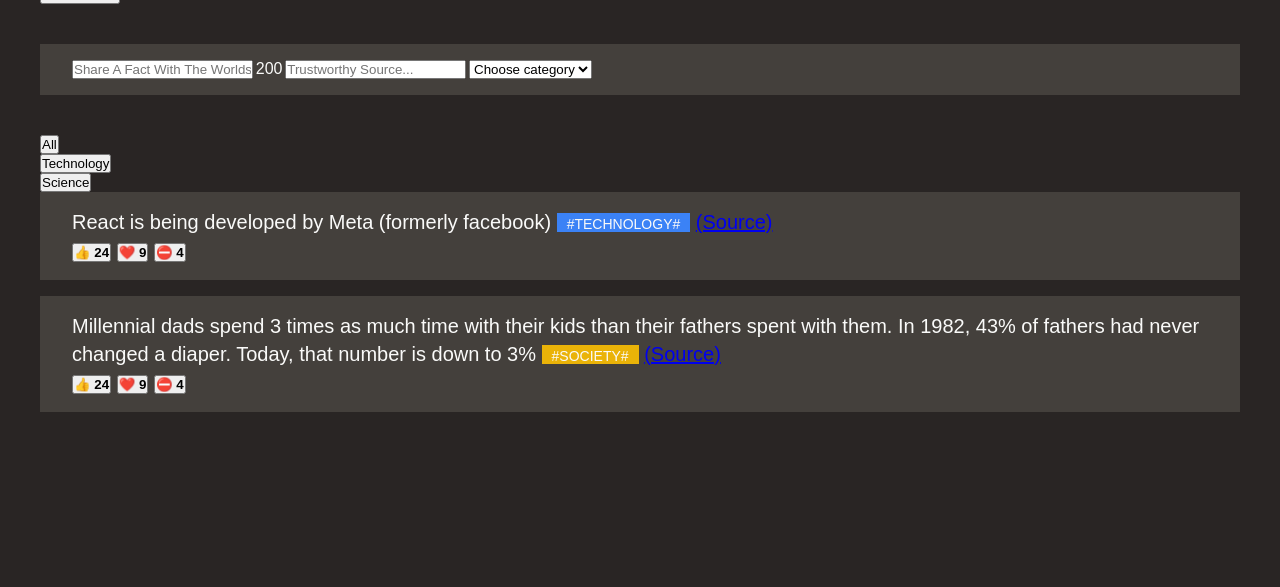
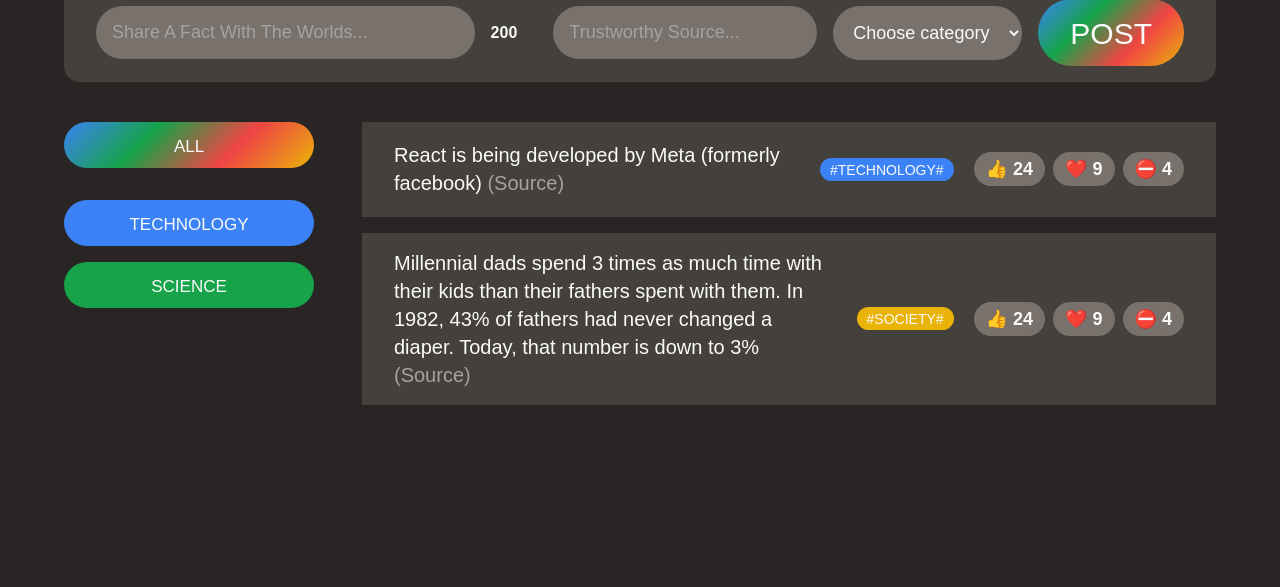
Before and after one commit to SaiYanNaing23/M.N-C01-React, a plain HTML site: page index.html in a window 1280 px wide. Shown: the part 213-800 px from the top of the page. Drawn offline with Linux system fonts and the light colour scheme; a web font is replaced by a local one.

Commit message:
All Design Complete

```diff
--- a/index.html
+++ b/index.html
@@ -13,10 +13,13 @@
     <link rel="stylesheet" href="./style.css">
 </head>
 <body>
+    <div class="container">
     <header class="header">
-        <img src="./logo.png" alt="this is website logo" width="68" height="68">
+        <div class="logo">
+        <img src="./logo.png" alt="this is website logo">
         <h1>News With React</h1>
-        <button>Share A Fact</button>
+        </div>
+        <button class="btn btn-learge">Share A Fact</button>
     </header>
     <form action="" class="fact-form">
         <input type="text" placeholder="Share A Fact With The Worlds...">
@@ -28,13 +31,14 @@
             <option value="science">Science</option>
             <option value="finance">Finance</option>
         </select>
+        <button class="btn btn-learge">Post</button>
     </form>
-    <main>
+    <main class="main">
         <aside>
             <ul>
-                <li><button>All</button></li>
-                <li><button>Technology</button></li>
-                <li><button>Science</button></li>
+                <li class="category"><button class="btn btn-all-catigory">All</button></li>
+                <li class="category"><button class="btn btn-catigory" style="background-color: #3b82f6;">Technology</button></li>
+                <li class="category"><button class="btn btn-catigory" style="background-color: #16a34a;">Science</button></li>
             </ul>
         </aside>
         <section>
@@ -42,30 +46,31 @@
                 <li class="fact">
                     <p >
                         React is being developed by Meta (formerly facebook)
-                        <span class="tag" style="background-color: #3b82f6;">#technology#</span>
-                        <a href="https://opensource.fb.com/" target="_blank">(Source)</a>
+                        <a href="https://opensource.fb.com/" target="_blank" class="source">(Source)</a>
                     </p>
-                    <div>
-                        <button>👍 <strong>24</strong> </button>
-                        <button>❤️ <strong>9</strong></button>
-                        <button>⛔️ <strong>4</strong></button>
+                    <span class="tag" style="background-color: #3b82f6;">#technology#</span>
+                    <div class="vote-button">
+                        <button>👍 24</button>
+                        <button>❤️ 9 </button>
+                        <button>⛔️ 4</button>
                     </div>
                 </li>
                 <li class="fact">
             <p >
                 Millennial dads spend 3 times as much time with their kids than their fathers spent with them. In 1982, 43% of fathers had never changed a diaper. Today, that number is down to 3%
-                <span class="tag" style="background-color: #eab308;">#society#</span>
-                <a href="https://www.mother.ly/parenting/millennial-dads-spend-more-time-with-their-kids" target="_blank">(Source)</a>
+
+                <a href="https://www.mother.ly/parenting/millennial-dads-spend-more-time-with-their-kids" target="_blank" class="source">(Source)</a>
             </p>
-            <div>
-                <button>👍 <strong>24</strong> </button>
-                <button>❤️ <strong>9</strong></button>
-                <button>⛔️ <strong>4</strong></button>
+            <span class="tag" style="background-color: #eab308;">#society#</span>
+            <div class="vote-button">
+                <button>👍 24  </button>
+                <button>❤️ 9 </button>
+                <button>⛔️ 4 </button>
             </div>
                 </li>
             </ul>
         </section>
-        <section></section>
     </main>
+</div>
 </body>
 </html>
--- a/style.css
+++ b/style.css
@@ -15,10 +15,58 @@ body{
     background-color: #292524;
     color: #fafaf9;
     font-family: 'Sono', sans-serif;
-    padding: 4rem;
+    padding: 4.8rem 6.4rem;
 }
 .header{
     margin: 4rem 0;
+    display: flex;
+    justify-content: space-between;
+    align-items: center;
+}
+.logo img{
+    width: 6.8rem;
+    height: 6.8rem;
+}
+.logo{
+    display: flex;
+    align-items: center;
+    gap: 2rem;
+
+}
+.btn{
+    border: none;
+    font-family: "Coiny",sans-serif;
+    line-height: 1;
+    text-transform: uppercase;
+    font-size: 1.7rem;
+    padding: 1.6rem 0 1.3rem;
+    background-image: linear-gradient(135deg,#3b82f6,#16a34a,#ef4444,#eab308);
+    font-weight: 500;
+    color: inherit;
+    transition: all.5s;
+    border-radius: 5rem;
+    cursor: pointer;
+}
+.btn-learge{
+    font-size: 3rem;
+    padding: 2rem 3.2rem 1.7rem;
+}
+.main{
+    display: grid;
+    grid-template-columns: 25rem 1fr;
+    gap: 4.8rem;
+}
+@media(max-width: 900px){
+    .main{
+        grid-template-columns: 1fr;
+    }
+    h1{
+        font-size: 3.6rem;
+    }
+}
+.container{
+    max-width: 150rem;
+    margin: 0 auto;
 }
 h1{
     font-size: 4.2rem;
@@ -30,9 +78,61 @@ h1{
     background-color: #44403c;
     padding: 1.6rem 3.2rem;
     margin-bottom: 4rem;
+    display: flex;
+    align-items: center;
+    /* justify-content: center; */
+    gap: 1.6rem;
+    border-radius: 1.6rem;
 }
 .fact-form span{
     font-size: 1.6rem;
+    font-weight: 600;
+    margin-right: 2rem;
+
+}
+@media(max-width: 1179px){
+    body{
+        padding: 3.2rem 4.8rem;
+    }
+    .fact-form{
+        flex-direction: column;
+        align-items: stretch;
+    }
+    .fact-form input,
+    .fact-form select{
+        width: 100%;
+    }
+}
+.fact-form input,
+.fact-form select{
+    background-color: #78716c;
+    border: none;
+    border-radius: 10rem;
+    padding: 1.6rem;
+    font-size: 1.8rem;
+    color: inherit;
+    font-family: inherit;
+    /* width: 22rem; */
+}
+.fact-form input:first-child{
+    flex-grow: 1;
+}
+.fact-form input::placeholder{
+    color: #a8a29e;
+}
+.btn-all-catigory{
+    margin-bottom: 1.6rem;
+    width: 100%;
+}
+.btn-catigory{
+    width: 100%;
+    background-image: none;
+}
+.category{
+    margin-bottom: 1.6rem;
+}
+.btn:hover{
+    transform: rotate(-4deg);
 }
 .fact{
     font-size: 2rem;
@@ -40,6 +140,28 @@ h1{
     background-color: #44403c;
     margin-bottom: 1.6rem;
     padding: 1.6rem 3.2rem;
+    letter-spacing: -1;
+    display: flex;
+    align-items: center;
+    justify-content: space-between;
+}
+@media(max-width: 1200px){
+    .fact{
+    flex-direction: column;
+    gap: 1.2rem;
+    align-items: flex-end;
+    }
+}
+.source:link,
+.source:visited{
+    color: #a8a29e;
+    text-decoration: none;
+    display: inline-block;
+    transition: all .5s;
+}
+.source:hover,
+.source:active{
+    color: #3b82f6;
 }
 
 .tag{
@@ -47,8 +169,34 @@ h1{
     text-transform: uppercase;
     font-family: 'Coiny', sans-serif;
     padding: 3px 10px 0;
+    border-radius: 10rem;
+    margin: 2rem;
 }
 
 ul{
     list-style: none;
 }
+
+.vote-button{
+    margin-left: auto;
+    flex-shrink: 0;
+    display: flex;
+    gap: .8rem;
+
+}
+.vote-button button{
+    border: none;
+    background-color: #78716c;
+    font-size: 1.8rem;
+    padding: .6rem 1.2rem;
+    border-radius: 10rem;
+    color: inherit;
+    font-family: inherit;
+    font-weight: 600;
+    cursor: pointer;
+    transition: all .5s;
+}
+
+.vote-button button:hover{
+    background-color: #292524;
+}
```
